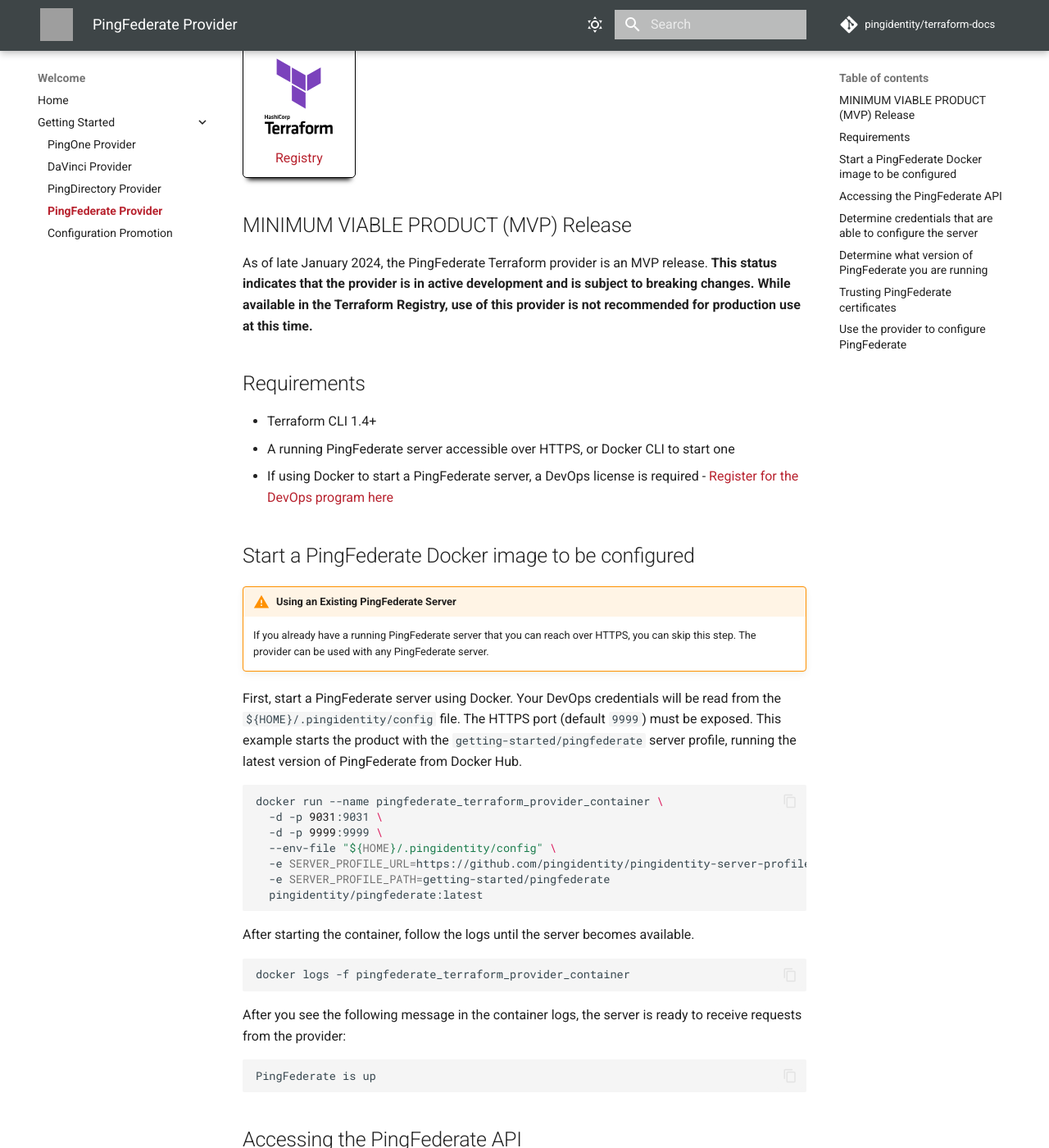
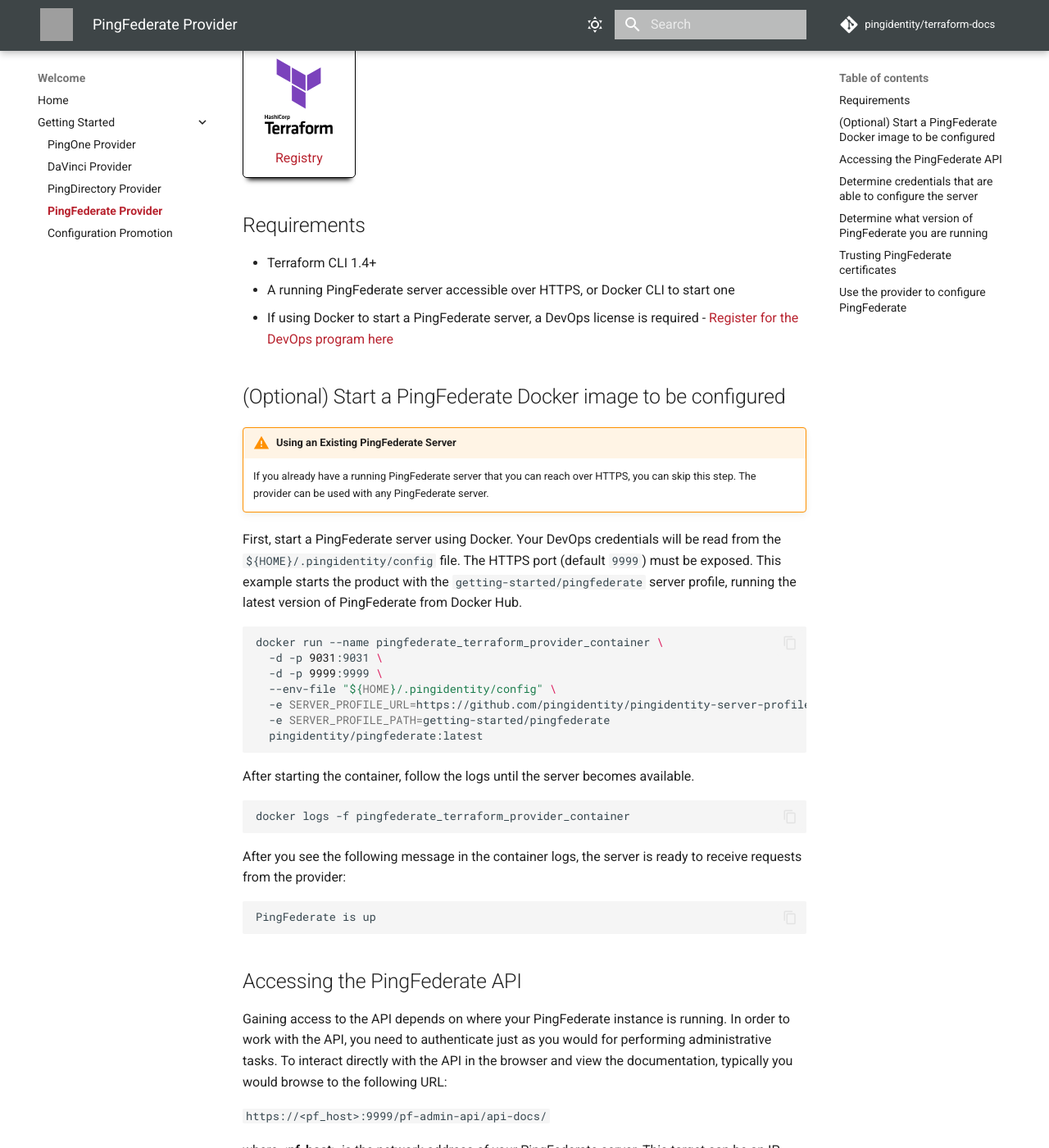
Before and after one commit to pingidentity/terraform-docs, an MkDocs documentation site: the page built from docs/getting-started/pingfederate.md, in a window 1280 px wide and 1400 px high, scrolled down 211 px. Shown: the whole window at 82% size. Built offline with MkDocs 1.6.1 and Material for MkDocs 9.7.7, drawn with Linux system fonts in a browser that asks for light colours; comment, search, counter and statistics services are not loaded; part of the change alters nothing that is shown; some of the changed text lies outside the part shown; grey boxes are pictures that could not be loaded.

Commit message:
PC feedback

```diff
--- a/docs/getting-started/pingfederate.md
+++ b/docs/getting-started/pingfederate.md
@@ -7,17 +7,13 @@
     </span>
 </div>
 
-## MINIMUM VIABLE PRODUCT (MVP) Release
-
-As of late January 2024, the PingFederate Terraform provider is an MVP release. **This status indicates that the provider is in active development and is subject to breaking changes. While available in the Terraform Registry, use of this provider is not recommended for production use at this time.**
-
 ## Requirements
 
 * Terraform CLI 1.4+
 * A running PingFederate server accessible over HTTPS, or Docker CLI to start one
 * If using Docker to start a PingFederate server, a DevOps license is required - [Register for the DevOps program here](https://devops.pingidentity.com/how-to/devopsRegistration/)
 
-## Start a PingFederate Docker image to be configured
+## (Optional) Start a PingFederate Docker image to be configured
 
 !!! warning "Using an Existing PingFederate Server"
     If you already have a running PingFederate server that you can reach over HTTPS, you can skip this step. The provider can be used with any PingFederate server.
@@ -48,8 +44,7 @@ PingFederate is up
 
 ## Accessing the PingFederate API
 
-Gaining access to the API depends on where your PingFederate instance is running.  In order to work with the API, you need to authenticate just as you would for performing
-administrative tasks.  To interact directly with the API in the browser and view the documentation, typically you would browse to the following URL:
+Gaining access to the API depends on where your PingFederate instance is running.  In order to work with the API, you need to authenticate just as you would for performing administrative tasks.  To interact directly with the API in the browser and view the documentation, typically you would browse to the following URL:
 
 `https://<pf_host>:9999/pf-admin-api/api-docs/`
 
@@ -57,9 +52,10 @@ where **<pf_host\>** is the network address of your PingFederate server. This ta
 
 If using OIDC, see the [OIDC Authentication](https://docs.pingidentity.com/r/en-us/pingfederate-110/pf_enabling_oidc_based_auth) page for more information on how to connect.
 
-When using a local container as shown above, the port mappings result in PingFederate being available at `https://localhost:9999/pingfederate/app#/` by default.
-The provider supports an attribute `admin_api_path` which defaults to **/pf-admin-api/v1**.  If your environment has a load balancer or other network configuration that
-requires a different path to the API, you can configure the provider to use it.
+!!! note "Web console only"
+    OIDC  is only available for web console access and is not supported by the provider.
+
+When using a local container as shown above, the port mappings result in PingFederate being available at `https://localhost:9999/pingfederate/app#/` by default.  The provider supports an attribute `admin_api_path` which defaults to **/pf-admin-api/v1**.  If your environment has a load balancer or other network configuration that requires a different path to the API, you can configure the provider to use it.
 
 The PingFederate Terraform provider applies configuration at the API endpoints using the specified port (`9999`) over HTTPS when accessing the product locally under Docker.
 
@@ -129,7 +125,7 @@ terraform {
   required_version = ">=1.4"
   required_providers {
     pingfederate = {
-      version = "~> 0.0.1"
+      version = ">= 0.1.0, < 1.0.0"
       source = "pingidentity/pingfederate"
     }
   }
```
